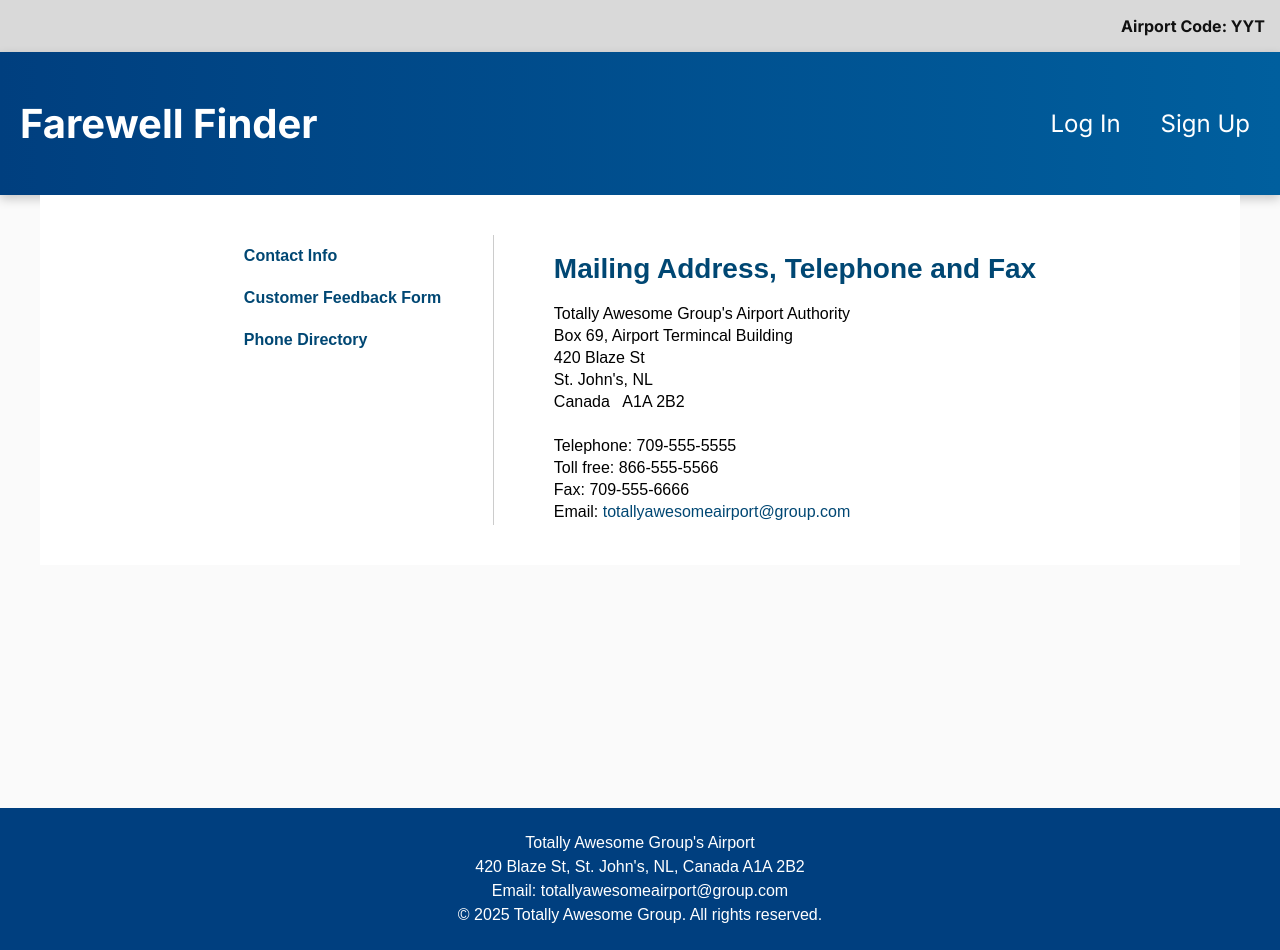
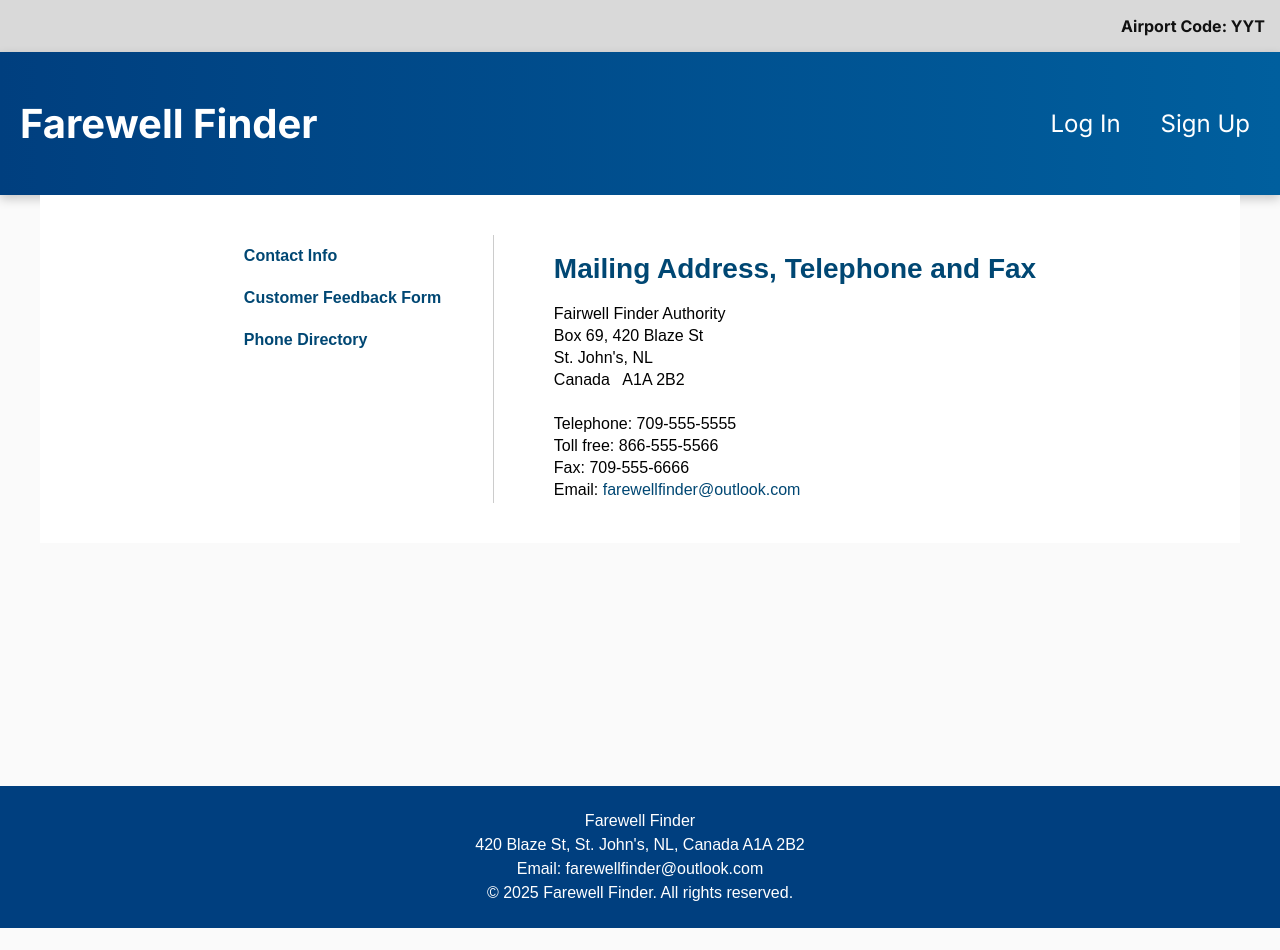
Before and after one commit to Noah-Lambe/Airport_Front_End, a React (Vite) app: page /contact in a window 1280 px wide. After the commit the page ends 928 px from the top, so only its background shows below. Built offline with nearby package versions, Linux system fonts and the light colour scheme.

Commit message:
Updated the footer, contact page and about page from being an airport to Farewell Finders

```diff
--- a/src/components/Footer.jsx
+++ b/src/components/Footer.jsx
@@ -5,10 +5,10 @@ const Footer = () => {
   return (
     <footer className="footer">
       <div className="footer-content">
-        <p>Totally Awesome Group's Airport</p>
+        <p>Farewell Finder</p>
         <p>420 Blaze St, St. John's, NL, Canada A1A 2B2</p>
-        <p>Email: <a href="mailto:totallyawesomeairport@group.com">totallyawesomeairport@group.com</a></p>
-        <p>&copy; {new Date().getFullYear()} Totally Awesome Group. All rights reserved.</p>
+        <p>Email: <a href="mailto:totallyawesomeairport@group.com">farewellfinder@outlook.com</a></p>
+        <p>&copy; {new Date().getFullYear()} Farewell Finder. All rights reserved.</p>
       </div>
     </footer>
   );
--- a/src/pages/AboutPage.jsx
+++ b/src/pages/AboutPage.jsx
@@ -13,10 +13,10 @@ const About = () => {
       </div>
 
       <div className="about-main">
-        <h1>About the Airport</h1>
-        <p>Totally Awesome Group's Airport is the primary transportation gateway to the galaxy</p>
+        <h1>About Fairwell Finder</h1>
+        <p>Fairwell Finders helps passengers find the most affordable flights anytime of the year!</p>
         <h2>Location</h2>
-        <p>Totally Awesome Group's Airport is considered the best airport in the universe as we have sent passengers to other planets (willingly of course). This airport is the largest airport in the observable unvierse based off its numnber of passengers and its location</p>
+        <p>Fairwell Finder is the considered the best because of it's ability to help people online and inperson, with our location being in the center of the city!</p>
         <h2>Geographic Coordinates</h2>
         <p>Latitude: 69° - 34' North</p>
         <p>Longitude: 420° - 21' West</p>
--- a/src/pages/ContactPage.jsx
+++ b/src/pages/ContactPage.jsx
@@ -14,9 +14,8 @@ const Contact = () => {
 
       <div className="contact-main">
         <h1>Mailing Address, Telephone and Fax</h1>
-        <p>Totally Awesome Group's Airport Authority</p>
-        <p>Box 69, Airport Termincal Building</p>
-        <p>420 Blaze St</p>
+        <p>Fairwell Finder Authority</p>
+        <p>Box 69, 420 Blaze St</p>
         <p>St. John's, NL</p>
         <p>Canada &nbsp; A1A 2B2</p>
         <br />
@@ -26,7 +25,7 @@ const Contact = () => {
         <p>
           Email:{' '}
           <a href="#">
-            totallyawesomeairport@group.com
+            farewellfinder@outlook.com
           </a>
         </p>
       </div>
```
